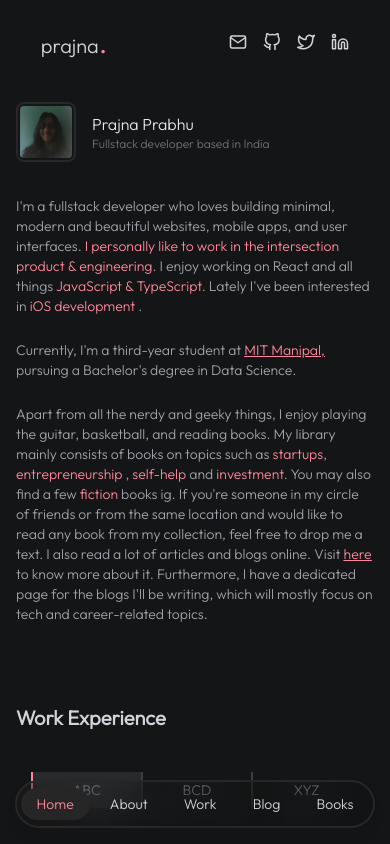
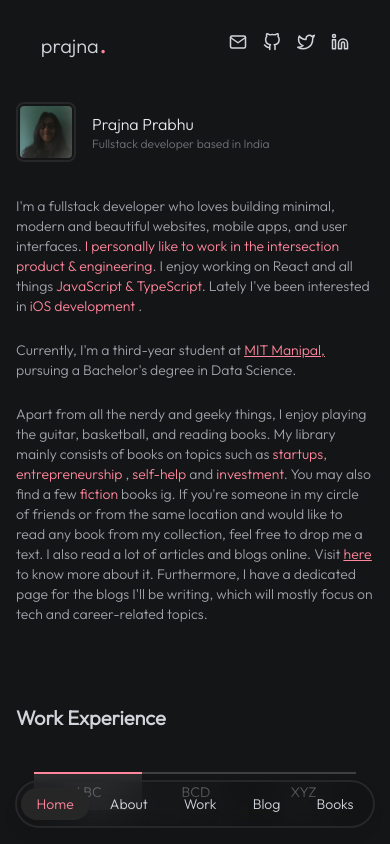
Before and after one commit to prajnaprabhu3/prajnaprabhu.com, a Next.js app: page /about in a window 390 px wide. Shown: the top 844 px of the page. Built offline with nearby package versions, Linux system fonts and the light colour scheme.

Commit message:
fix: issue #2

```diff
--- a/src/app/components/Main.tsx
+++ b/src/app/components/Main.tsx
@@ -8,7 +8,7 @@ import New from "./new";
 function Main() {
   return (
     <div>
-      <div className="flex-col-reverse px-2 mt-14 lg:mt-0 lg:flex-row lg-flex-row flex justify-center items-center md:px-48  overflow-x-auto">
+      <div className="flex-col-reverse px-2 mt-14 lg:mt-0 lg:flex-row lg-flex-row flex justify-center items-center md:px-48">
         {/* short about me  */}
         <div className="text-sm leading-6 flex w-ful py-6 px-4 flex-col justify-center gap-y-10 lg:w-2/3 md:text-md text-zinc-400 mainText ">
           <h2 className="flex justify-center md:justify-start text-lg font-semibold">
@@ -20,7 +20,7 @@ function Main() {
             I&apos;m a fullstack developer who loves building minimal, modern
             and beautiful websites, mobile apps, and user interfaces.
             <span className="text-myColor">
-              {""} I personally like to work in the intersection of product &
+              I personally like to work in the intersection of product &
               engineering.
             </span>
           </p>
@@ -41,7 +41,7 @@ function Main() {
             <u className="text-myColor">
               <Link href="/books">here</Link>
             </u>
-            .If you are someone in my circle and want to read any of my
+            . If you are someone in my circle and want to read any of my
             collection, feel free to drop me a text.
           </p>
         </div>
--- a/src/app/components/experience.tsx
+++ b/src/app/components/experience.tsx
@@ -19,7 +19,7 @@ function Experience() {
             <button
               key={id}
               onClick={() => setActiveCompany(company.title)}
-              className={`py-2 px-10 text-md font-medium md:rounded-r-md border-l-2 ${
+              className={`border-t-2 py-2 px-10 text-md font-medium  md:rounded-r-md md:border-l-2 md:border-t-0 ${
                 activeCompany == company.title
                   ? "bg-[#292A2C] border-myColor"
                   : "bg-[#141516] border-[#3F3F3F]"
--- a/src/app/components/new.tsx
+++ b/src/app/components/new.tsx
@@ -16,7 +16,7 @@ const New = () => {
             className="relative aspect-[9/10] w-44 flex-none snap-center overflow-hidden rounded-xl sm:w-72 sm:rounded-2xl"
           >
             <div className="absolute bottom-0 z-10 w-full rounded-xl bg-gradient-to-t from-black px-5 py-3">
-              <h2 className="text-md mt-4 md:text-xl font-bold text-white">
+              <h2 className="text-sm mt-4 md:text-xl font-bold text-white">
                 {image.place}
               </h2>
               <p className="text-xs md:text-sm text-white/50">{image.tag}</p>
```
